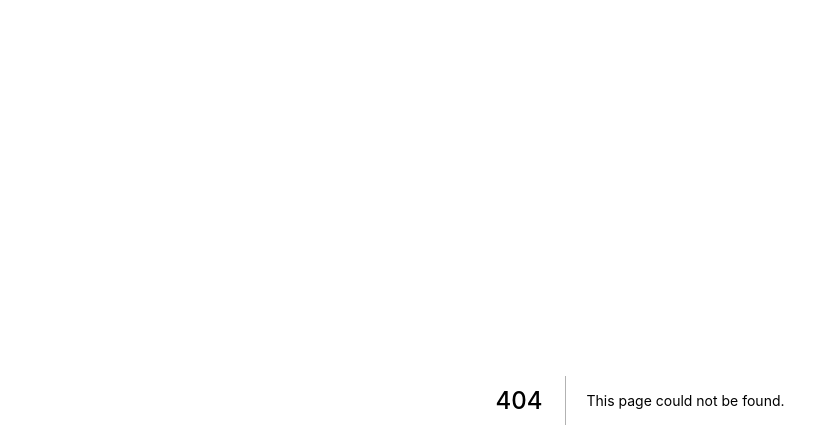
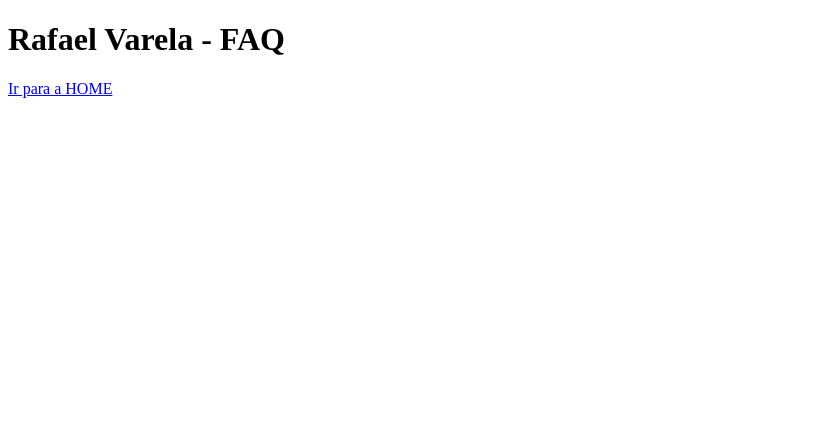
Before and after one commit to RafaelMoid/rafael-varela-dev, a Next.js app: page /faq in a window 1280 px wide. Before the commit this address had no page. Shown: the top 448 px of the page, without its empty margins (0-839 px from the left). Built offline with nearby package versions, Linux system fonts and the light colour scheme.

Commit message:
<FEAT>[FAQ Page and correction at home]>

```diff
--- /dev/null
+++ b/pages/faq.js
@@ -0,0 +1,8 @@
+export default function HomePage() {
+    return (
+        <div>
+            <h1>Rafael Varela - FAQ</h1>
+            <a href="/">Ir para a HOME</a>
+        </div>
+    )
+}
--- a/pages/index.js
+++ b/pages/index.js
@@ -1,7 +1,8 @@
 export default function HomePage() {
     return (
         <div>
-            <h1>Rafael Varela Dev</h1>
+            <h1>Rafael Varela - HOME</h1>
+            <a href="/faq">Ir para a FAQ</a>
         </div>
     )
 }
```
